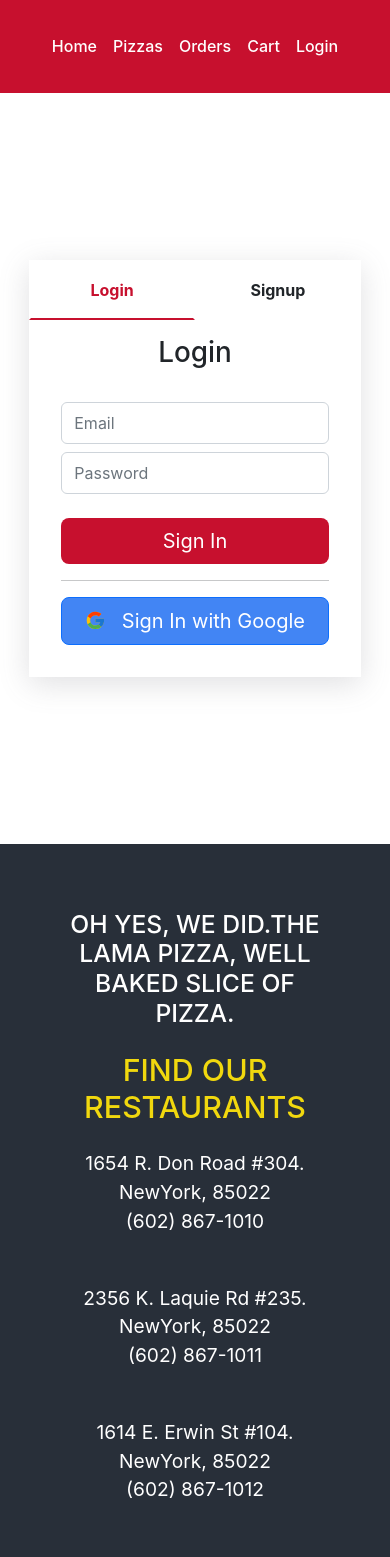
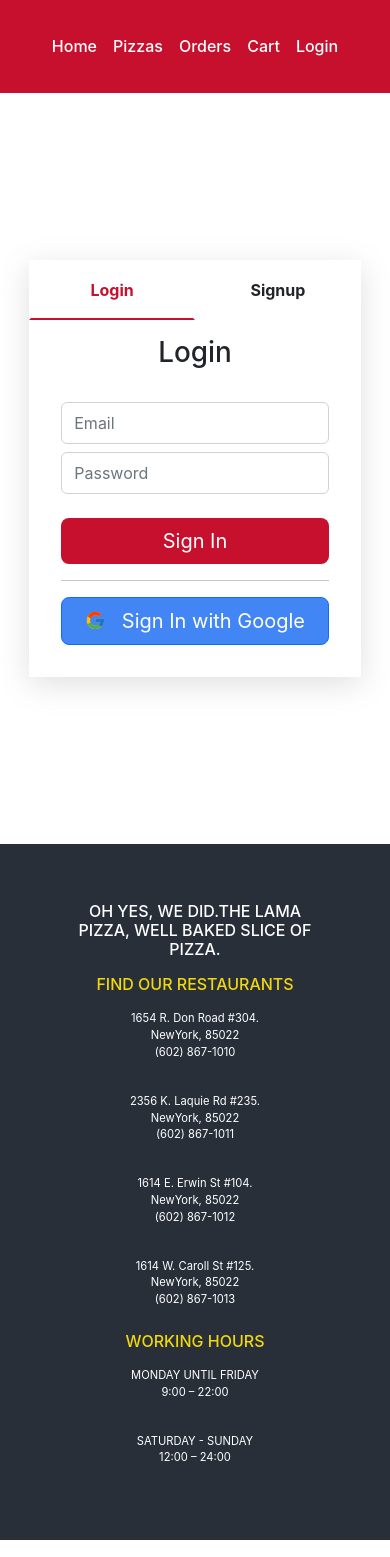
Before and after one commit to hitesht4/Pizza_app, a Next.js app: page /login in a window 390 px wide. Shown: the top 1557 px of the page. Built offline with nearby package versions, Linux system fonts and the light colour scheme; no server answers.

Commit message:
bug-fixes 3

```diff
--- a/components/AddModal.jsx
+++ b/components/AddModal.jsx
@@ -53,7 +53,7 @@ function AddModal(props) {
         img: url,
       };
       let { data } = await axios.post(
-        "https://pizza-hitesht4.vercel.app/api/products",
+        "api/products",
         newProduct
       );
       props.onHide();
--- a/components/EditModal.jsx
+++ b/components/EditModal.jsx
@@ -45,7 +45,7 @@ function Edit(props) {
           img: url,
         };
         let u = await axios.put(
-          `https://pizza-hitesht4.vercel.app/api/products/${props.pizza._id}`,
+          `api/products/${props.pizza._id}`,
           newProduct
         );
         const updated = props.pizzaList.map((item) => {
@@ -83,7 +83,7 @@ function Edit(props) {
         img: props.pizza.img,
       };
       await axios.put(
-        `https://pizza-hitesht4.vercel.app/api/products/${props.pizza._id}`,
+        `api/products/${props.pizza._id}`,
         newProduct
       );
       const updated = props.pizzaList.map((item) => {
--- a/components/Signup.jsx
+++ b/components/Signup.jsx
@@ -71,7 +71,6 @@ const Signup = () => {
           }}
           required
         />
-
         <Button size="lg" type="submit" className={styles.signin}>
           Sign Up
         </Button>
--- a/components/TableCard.jsx
+++ b/components/TableCard.jsx
@@ -10,7 +10,7 @@ const TableCard = ({ product, setPizzaList, pizzaList }) => {
   const handleDelete = async (id) => {
     try {
       const { data } = await axios.delete(
-        "https://pizza-hitesht4.vercel.app/api/products/" + id
+        "api/products/" + id
       );
       toast(data.message, {
         style: {
--- a/pages/admin/login.js
+++ b/pages/admin/login.js
@@ -1,5 +1,4 @@
 import AdminLoginComponent from "../../components/AdminLoginComponent";
-
 
 
 const login = () => {
--- a/styles/Footer.module.css
+++ b/styles/Footer.module.css
@@ -46,6 +46,11 @@
     height: auto;
     text-align: center;
   }
+  .motto {
+    color: #ffffff;
+    padding: 0.5rem 0;
+    font-size: 1rem;
+  }
   .item:first-child {
     display: none;
   }
@@ -55,10 +60,11 @@
   }
 
   .title {
-    font-size: 1.9rem;
+    font-size: 1rem;
   }
 
   .text {
-    font-size: 1.2rem;
+    font-size: 0.7rem;
+    padding: 0.5rem;
   }
 }
--- a/styles/Product.module.css
+++ b/styles/Product.module.css
@@ -91,6 +91,7 @@
   margin-right: 0.8rem;
   font-size: 1rem;
   font-weight: 500;
+  gap:0.8rem;
 }
 
 .checkbox {
```
Also changed, not shown: styles/Cart.module.css (+9 -3 lines).
